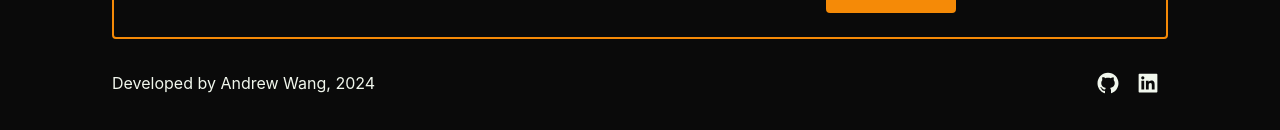
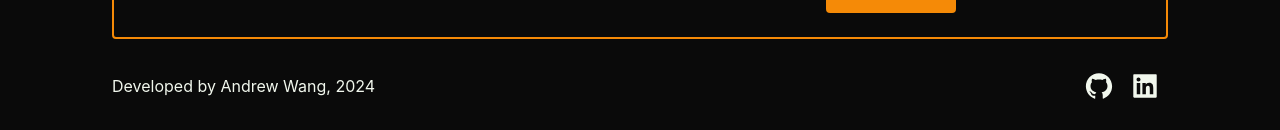
Before and after one commit to AncientMeme/AncientMeme.github.io, a React (Create React App) app: page / in a window 1280 px wide. Shown: the part 2065-2195 px from the top of the page. Built offline with nearby package versions, Linux system fonts and the light colour scheme.

Commit message:
Adjust Footer icon size

```diff
--- a/src/components/Footer.js
+++ b/src/components/Footer.js
@@ -4,11 +4,11 @@ import { AiFillLinkedin, AiFillGithub } from "react-icons/ai";
 
 function Footer() {
   return (
-    <div className="my-6 flex flex-col md:flex-row justify-between">
+    <div className="my-6 flex flex-col md:flex-row justify-between gap-y-2">
       <div className="flex items-center justify-center">
         <p className="text-center md:text-left">Developed by Andrew Wang, 2024</p>
       </div>
-      <nav className="text-lg md:text-2xl flex content-center items-center justify-center">
+      <nav className="text-3xl flex content-center items-center justify-center">
           <IconButton
             Icon={<AiFillGithub/>}
             href={"https://github.com/AncientMeme"}
```
